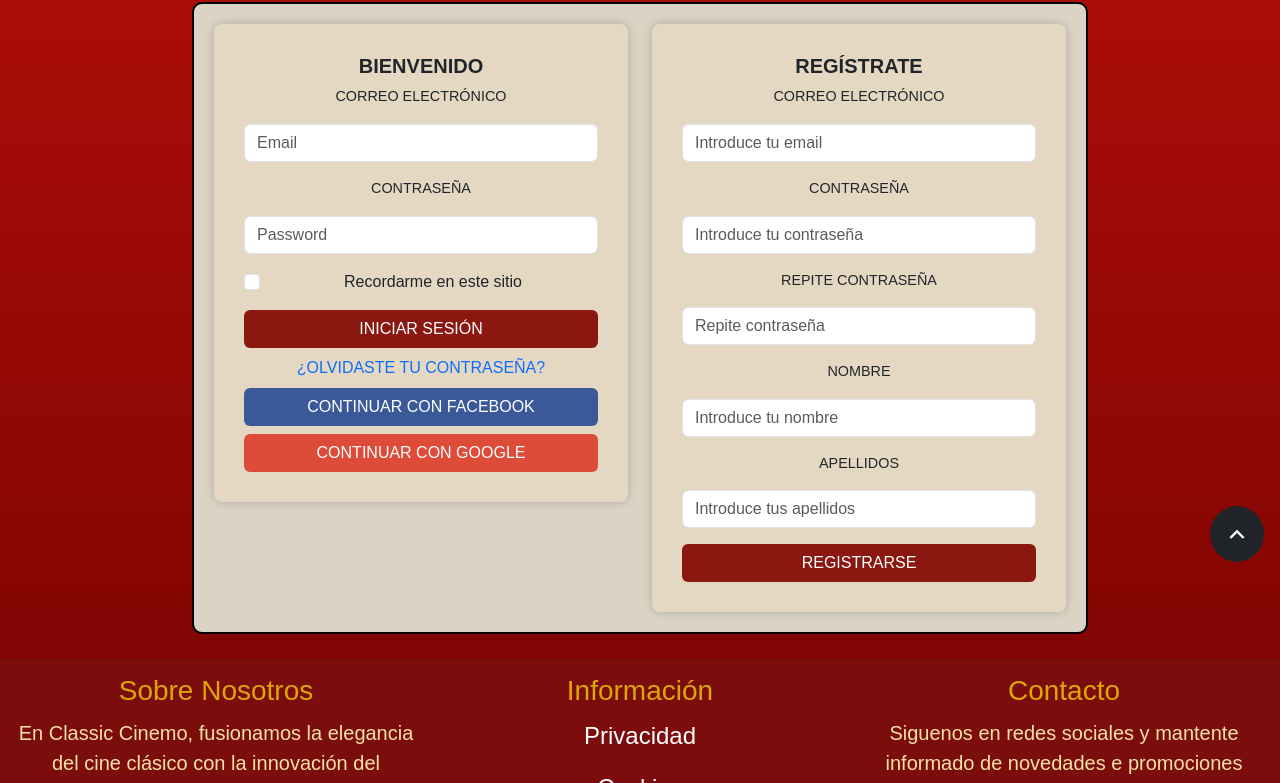
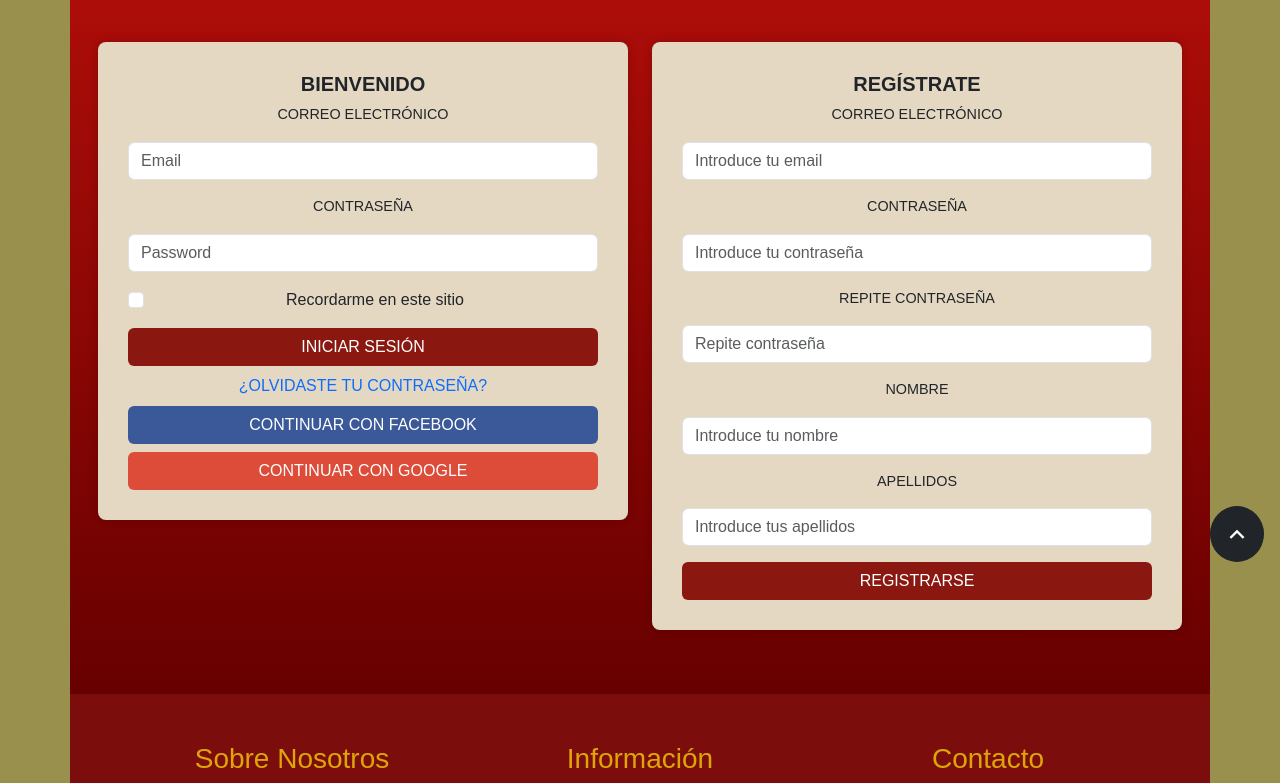
Before and after one commit to juanmiraaaa/ProyectoIntermodular, a plain HTML site: page html/pages/login.html in a window 1280 px wide. Shown: the part 222-1005 px from the top of the page. Drawn offline with nearby package versions, Linux system fonts and the light colour scheme; a web font is replaced by a local one.

Commit message:
fix: changes on login.html and login.css

```diff
--- a/html/assets/css-bootstrap/login.css
+++ b/html/assets/css-bootstrap/login.css
@@ -37,8 +37,15 @@
 
 }
 
+html body {
+    background-color: var(--body-bg-color);
+}
+
 .bg-custom {
     background: linear-gradient(to bottom, #b80f0a, #670000);
+}
+
+.borde-titulo {
     border-radius: 10px;
 }
 
@@ -73,23 +80,6 @@
     font-size: 0.9rem;
 }
 
-.gold-side {
-    background-color: #a59f60;
-    min-height: 100vh;
-}
-
 .skip-link {
     display: none;
 }
-.container {
-    background-color: #dbd4c5;
-    display: flex;
-    width: 70%;
-    justify-content: center;
-    gap: 50px;
-    padding: 20px;
-    margin: auto;
-    border-radius: 10px;
-    border: 2px solid black;
-    margin-bottom: 25px;
-}
--- a/html/pages/login.html
+++ b/html/pages/login.html
@@ -1,10 +1,12 @@
 <!DOCTYPE html>
 <html lang="es">
+
 <head>
     <meta charset="UTF-8">
     <meta name="viewport" content="width=device-width, initial-scale=1.0">
     <meta name="author" content="Ismael Lucas Aparicio">
-    <meta name="description" content="Inicia sesión o regístrate en Classic Cinema para disfrutar de nuestras películas y servicios exclusivos.">
+    <meta name="description"
+        content="Inicia sesión o regístrate en Classic Cinema para disfrutar de nuestras películas y servicios exclusivos.">
     <meta name="keywords" content="cine, películas, login, registro, Classic Cinema">
     <meta name="robots" content="index, follow">
     <title>Classic Cinema | Login</title>
@@ -12,14 +14,15 @@
     <link rel="stylesheet" href="../assets/css/bootstrap-custom.css">
     <link rel="stylesheet" href="../assets/css-bootstrap/login.css">
 </head>
-<body class="bg-custom">
+
+<body>
     <a href="#main-content" class="skip-link">Saltar al contenido principal</a>
-    <a href="#" id="scroll-to-top" class="btn btn-dark rounded-circle position-fixed bottom-0 end-0 m-3" aria-label="Llévame al inicio">
+    <a href="#" id="scroll-to-top" class="btn btn-dark rounded-circle position-fixed bottom-0 end-0 m-3"
+        aria-label="Llévame al inicio">
         <span class="ri-arrow-up-s-line fs-3"></span>
     </a>
 
-
-    <header>
+    <div class="container">
             <header class="row">
                 <h1 class="visually-hidden">Películas</h1>
                 <nav class="navbar navbar-expand-lg">
@@ -29,7 +32,9 @@
                         </a>
 
                         <div class="d-flex align-items-center ms-auto order-lg-1">
-                        <button class="navbar-toggler" type="button" data-bs-toggle="collapse" data-bs-target="#navbarSupportedContent" aria-controls="navbarSupportedContent" aria-expanded="false" aria-label="Toggle navigation">
+                            <button class="navbar-toggler" type="button" data-bs-toggle="collapse"
+                                data-bs-target="#navbarSupportedContent" aria-controls="navbarSupportedContent"
+                                aria-expanded="false" aria-label="Toggle navigation">
                                 <span class="navbar-toggler-icon"></span>
                             </button>
                             <a class="navbar-login ms-3" href="../pages/login.html">
@@ -43,10 +48,10 @@
                                     <a class="nav-link" href="../index.html#seleccion-cine">CINES</a>
                                 </li>
                                 <li class="nav-item">
-                                <a class="nav-link" href="../pages/peliculas.html">PELÍCULAS</a>
+                                    <a class="nav-link" href="../pages/peliculas.html" target="_parent">PELÍCULAS</a>
                                 </li>
                                 <li class="nav-item">
-                                <a  class="nav-link" href="../pages/contacto.html">CONTACTO</a>
+                                    <a class="nav-link" href="../pages/contacto.html">CONTACTO</a>
                                 </li>
                             </ul>
                             <form class="d-flex search-bar" role="search">
@@ -54,7 +59,8 @@
                                     <button id="lupa" class="btn-icon" type="submit" aria-label="Enviar búsqueda">
                                         <img src="../assets/img/icons/icon-lupa.webp" alt="Icono busqueda">
                                     </button>
-                                <input class="custom-search-input form-control me-2" type="search" placeholder="Buscar" aria-label="Search"/>
+                                    <input class="custom-search-input form-control me-2" type="search"
+                                        placeholder="Buscar" aria-label="Search" />
                                     <button id="x" class="btn-icon" type="reset" aria-label="Borra búsqueda">
                                         <img src="../assets/img/icons/icon-x.webp" alt="Icon x">
                                     </button>
@@ -64,14 +70,15 @@
                     </div>
                 </nav>
             </header>
-    </header>
 
-    <main>
-        <div class="container-fluid text-center py-4 bg-custom">
+        <main class="bg-custom m-0">
+            <div class="row">
+                <div class="col-12 bg-custom">
+                    <div class="text-center py-4 bg-custom">
                         <h2 class="highlight-title">INICIAR SESIÓN EN CLASSIC CINEMA</h2>
                     </div>
 
-        <div class="container my-4">
+                    <div class="my-5 p-3">
                         <div class="row justify-content-center">
                             <div class="col-lg-12">
                                 <div class="row g-4">
@@ -85,7 +92,8 @@
                                             <input type="password" class="form-control mb-3" placeholder="Password">
                                             <div class="form-check mb-3 text-center">
                                                 <input type="checkbox" class="form-check-input" id="rememberMe">
-                                    <label class="form-check-label" for="rememberMe">Recordarme en este sitio</label>
+                                                <label class="form-check-label" for="rememberMe">Recordarme en este
+                                                    sitio</label>
                                             </div>
                                             <button class="btn btn-cinema w-100 mb-2">INICIAR SESIÓN</button>
                                             <div class="text-center mb-2">
@@ -100,15 +108,20 @@
                                         <div class="form-box">
                                             <h5 class="text-center fw-bold">REGÍSTRATE</h5>
                                             <p class="text-center text-uppercase text-small">Correo Electrónico</p>
-                                <input type="email" class="form-control mb-3" placeholder="Introduce tu email">
+                                            <input type="email" class="form-control mb-3"
+                                                placeholder="Introduce tu email">
                                             <p class="text-center text-uppercase text-small">Contraseña</p>
-                                <input type="password" class="form-control mb-3" placeholder="Introduce tu contraseña">
+                                            <input type="password" class="form-control mb-3"
+                                                placeholder="Introduce tu contraseña">
                                             <p class="text-center text-uppercase text-small">Repite Contraseña</p>
-                                <input type="password" class="form-control mb-3" placeholder="Repite contraseña">
+                                            <input type="password" class="form-control mb-3"
+                                                placeholder="Repite contraseña">
                                             <p class="text-center text-uppercase text-small">Nombre</p>
-                                <input type="text" class="form-control mb-3" placeholder="Introduce tu nombre">
+                                            <input type="text" class="form-control mb-3"
+                                                placeholder="Introduce tu nombre">
                                             <p class="text-center text-uppercase text-small">Apellidos</p>
-                                <input type="text" class="form-control mb-3" placeholder="Introduce tus apellidos">
+                                            <input type="text" class="form-control mb-3"
+                                                placeholder="Introduce tus apellidos">
                                             <button class="btn btn-cinema w-100">REGISTRARSE</button>
                                         </div>
                                     </div>
@@ -116,38 +129,55 @@
                             </div>
                         </div>
                     </div>
+
+                </div>
+            </div>
         </main>
 
-    <footer class="footer-component row text-center p-3">
+        <footer class="footer-component row text-center p-5">
             <section class="col-md-4 col-12">
                 <h4 class="fs-3">Sobre Nosotros</h4>
-                <p class="fs-5">En Classic Cinemo, fusionamos la elegancia del cine clásico con la innovación del entretenimiento mderno para ofrecer una experiencia única en la zona de Alicante.</p>
-                <p class="fs-5">Nuestras salas, diseñadas para capturar el espíritu del cine tradicional, están equipadas con tecnología de última generación.</p>
-                <p class="fs-5">Descure la magia del cine como nunca antes, en un lugar donde lo clásico y lo moderno se encuentran.</p>
+                <p class="fs-5">En Classic Cinemo, fusionamos la elegancia del cine clásico con la innovación del
+                    entretenimiento mderno para ofrecer una experiencia única en la zona de Alicante.</p>
+                <p class="fs-5">Nuestras salas, diseñadas para capturar el espíritu del cine tradicional, están
+                    equipadas con tecnología de última generación.</p>
+                <p class="fs-5">Descure la magia del cine como nunca antes, en un lugar donde lo clásico y lo moderno se
+                    encuentran.</p>
             </section>
             <section class="col-md-4 col-12">
                 <h4 class="fs-3">Información</h4>
-                <p class="fs-5"><a class="text-white fs-4 text-decoration-none my-2" href="../pages/privacidad.html">Privacidad</a></p>
-                <p class="fs-5"><a class="text-white fs-4 text-decoration-none my-2"href="../pages/cookies.html">Cockies</a></p>
-                <p class="fs-5"><a class="text-white fs-4 text-decoration-none my-2" href="../pages/avisoLegal.html">Aviso Legal</a></p>
+                <p class="fs-5"><a class="text-white fs-4 text-decoration-none my-2"
+                        href="../pages/privacidad.html">Privacidad</a></p>
+                <p class="fs-5"><a class="text-white fs-4 text-decoration-none my-2"
+                        href="../pages/cookies.html">Cockies</a></p>
+                <p class="fs-5"><a class="text-white fs-4 text-decoration-none my-2"
+                        href="../pages/avisoLegal.html">Aviso Legal</a></p>
             </section>
             <section class="col-md-4 col-12">
                 <h4 class="fs-3">Contacto</h4>
-                <p class="fs-5">Siguenos en redes sociales y mantente informado de novedades e promociones</p>
+                <p class="fs-5">Siguenos en redes sociales y mantente informado de novedades y promociones</p>
                 <p id="social-media" class="fs-5">
-                    <a class="text-white fs-5 text-decoration-none mx-2" href="https://www.facebook.com/" target="_blank"><span class="ri-facebook-line" aria-label="facebook"></span></a>
-                    <a class="text-white fs-5 text-decoration-none mx-2" href="https://x.com/" target="_blank"><span class="ri-twitter-x-line" aria-label="twitter"></span></a>
-                    <a class="text-white fs-5 text-decoration-none mx-2" href="https://www.instagram.com/" target="_blank"><span class="ri-instagram-line" aria-label="instagram"></span></a>
+                    <a class="text-white fs-5 text-decoration-none mx-2" href="https://www.facebook.com/"
+                        target="_blank"><span class="ri-facebook-line" aria-label="facebook"></span></a>
+                    <a class="text-white fs-5 text-decoration-none mx-2" href="https://x.com/" target="_blank"><span
+                            class="ri-twitter-x-line" aria-label="twitter"></span></a>
+                    <a class="text-white fs-5 text-decoration-none mx-2" href="https://www.instagram.com/"
+                        target="_blank"><span class="ri-instagram-line" aria-label="instagram"></span></a>
                 </p>
                 <p class="fs-5">Conoce nuestros cines</p>
                 <ul>
-                    <li class="list-unstyled text-start text-white fs-5"><span class="ri-map-pin-line"></span> TORREVIEJA, Av. me la invento <br> telf. +34 585 xxx xxx</li>
-                    <li class="list-unstyled text-start text-white fs-5"><span class="ri-map-pin-line"></span> ALICANTE, Av. me la invento <br> telf. +34 876 xxx xxx</li>
-                    <li class="list-unstyled text-start text-white fs-5"><span class="ri-map-pin-line"></span> DENIA, Av. me la invento <br> telf. +34 258 xxx xxx</li>
+                    <li class="list-unstyled text-start text-white fs-5"><span class="ri-map-pin-line"></span>
+                        TORREVIEJA, Av. me la invento <br> telf. +34 585 xxx xxx</li>
+                    <li class="list-unstyled text-start text-white fs-5"><span class="ri-map-pin-line"></span> ALICANTE,
+                        Av. me la invento <br> telf. +34 876 xxx xxx</li>
+                    <li class="list-unstyled text-start text-white fs-5"><span class="ri-map-pin-line"></span> DENIA,
+                        Av. me la invento <br> telf. +34 258 xxx xxx</li>
                 </ul>
             </section>
         </footer>
+    </div>
 
     <script src="https://cdn.jsdelivr.net/npm/bootstrap@5.3.0/dist/js/bootstrap.bundle.min.js"></script>
 </body>
+
 </html>
```
Lines whose indentation alone changed are shown as unchanged.
